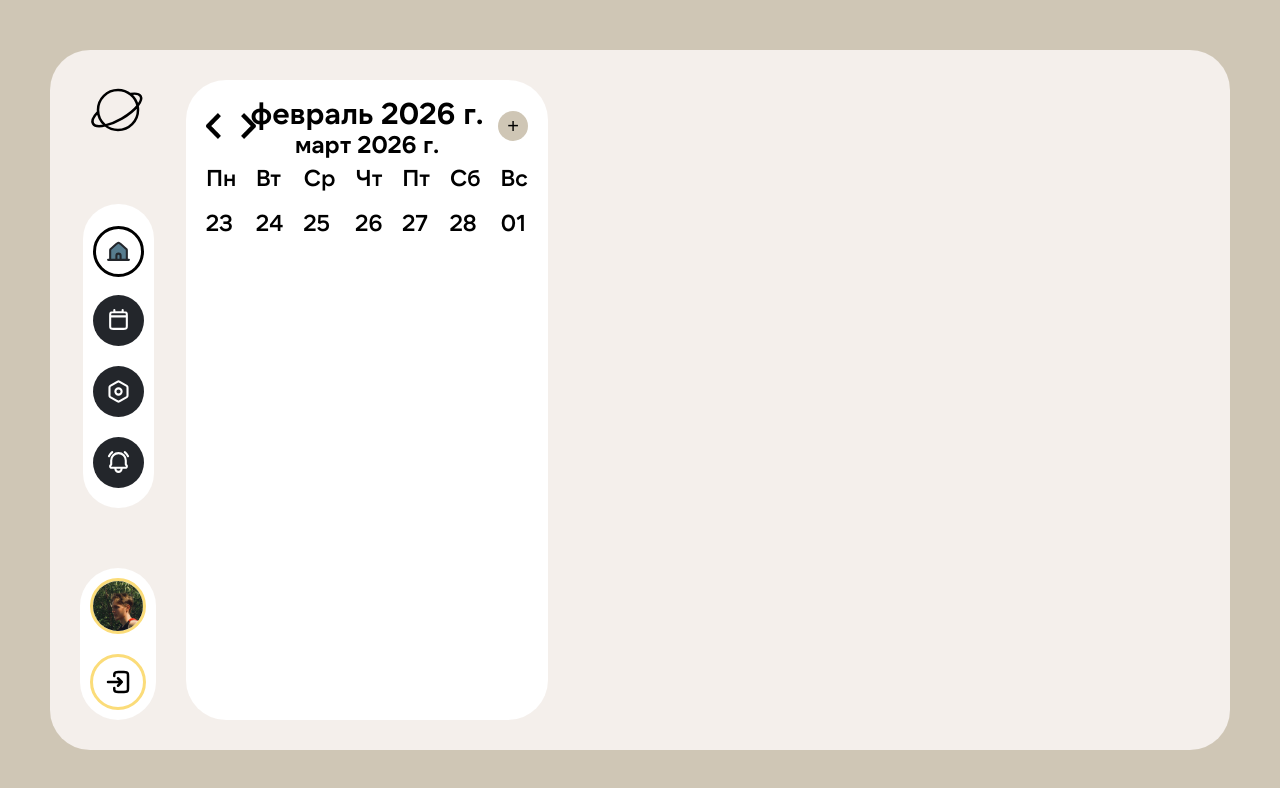
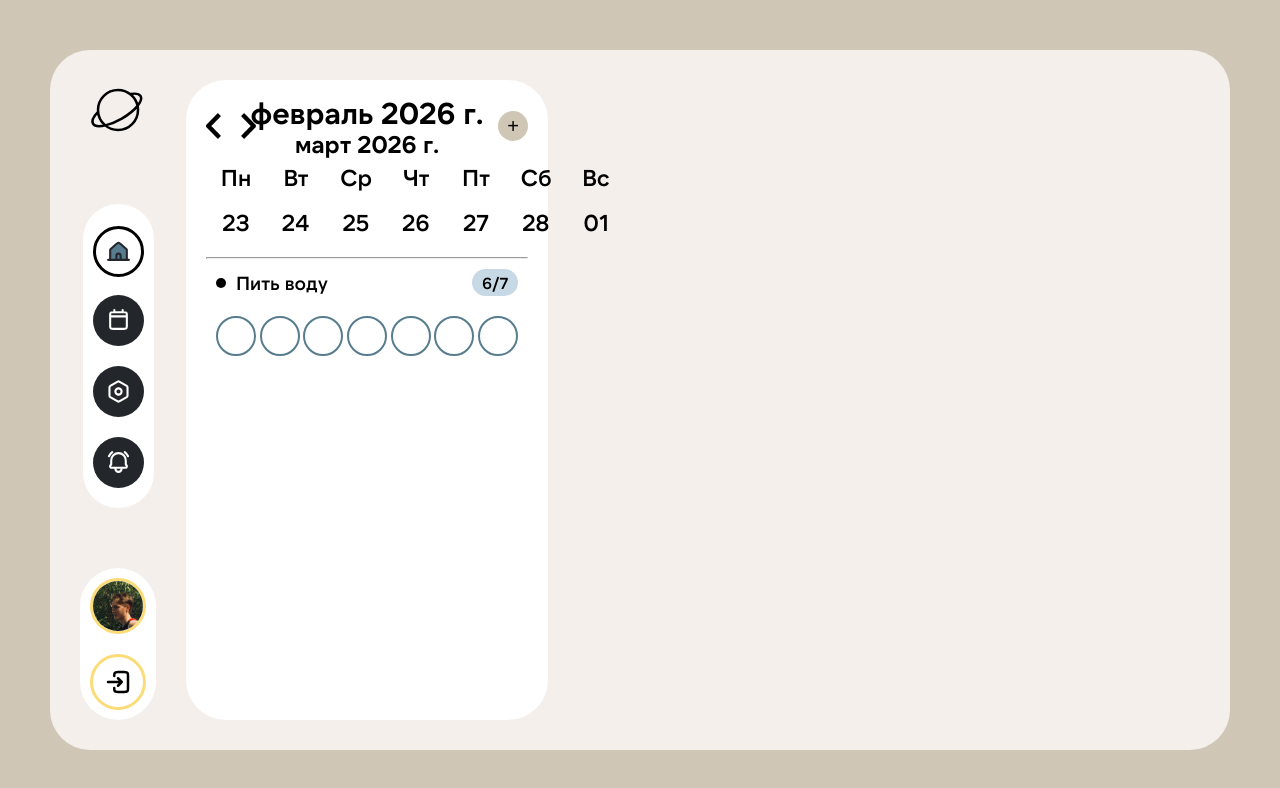
Before and after one commit to ManuW7/GoalTracker, a React (Vite) app in the folder Frontend/: page / in a window 1280 px wide. Shown: the top 788 px of the page. Built offline with nearby package versions, Linux system fonts and the light colour scheme; no server answers.

Commit message:
Create modal window for adding goals

```diff
--- /dev/null
+++ b/Frontend/src/components/GoalCheckbox.css
@@ -0,0 +1,28 @@
+.goalCheckbox .actionCheckMark {
+  border: 2px solid var(--teal);
+  width: 40px;
+  height: 40px;
+  border-radius: 50%;
+}
+
+.goalCheckbox .actionCheckMark:hover {
+  cursor: pointer;
+}
+
+.goalCheckbox .actionCheckMark.active {
+  background-color: #38d08e;
+  border-color: #38d08e;
+}
+
+.goalCheckbox .actionCheckMark.unactive {
+  background-color: transparent;
+}
+
+.goalCheckbox .actionCheckMark.unactive svg {
+  display: none;
+}
+
+.goalCheckbox .actionCheckMark svg {
+  width: 16px;
+  height: 9px;
+}
--- /dev/null
+++ b/Frontend/src/components/GoalCheckbox.tsx
@@ -0,0 +1,27 @@
+import "./GoalCheckbox.css";
+
+function GoalCheckbox() {
+  return (
+    <div className="goalCheckbox">
+      <button className="actionCheckMark unactive">
+        <svg
+          width="19"
+          height="12"
+          viewBox="0 0 19 12"
+          fill="none"
+          xmlns="http://www.w3.org/2000/svg"
+        >
+          <path
+            d="M1.5 4.77273L8.57692 10.5L17.5 1.5"
+            stroke="white"
+            strokeWidth="3"
+            strokeLinecap="round"
+            strokeLinejoin="round"
+          />
+        </svg>
+      </button>
+    </div>
+  );
+}
+
+export default GoalCheckbox;
--- /dev/null
+++ b/Frontend/src/components/GoalNote.css
@@ -0,0 +1,41 @@
+.goalNote {
+  padding: 10px;
+}
+
+.goalNote .infoHeader {
+  display: flex;
+  align-items: center;
+  justify-content: space-between;
+}
+
+.goalNote .infoHeader .goalNameWrapper {
+  display: flex;
+  align-items: center;
+}
+
+.goalNote .infoHeader .goalName {
+  font-family: "NTSomic";
+  font-size: 19px;
+  font-weight: 500;
+  margin-left: 10px;
+}
+
+.goalNote .goalColor {
+  height: 10px;
+  width: 10px;
+  border-radius: 50%;
+}
+
+.goalNote .goalStat {
+  background-color: var(--light-blue);
+  padding: 3px 10px;
+  border-radius: 40px;
+  font-family: "NTSomic";
+  font-weight: 500;
+}
+
+.weekActionsDiv {
+  display: flex;
+  justify-content: space-between;
+  margin-top: 20px;
+}
--- /dev/null
+++ b/Frontend/src/components/GoalNote.tsx
@@ -0,0 +1,30 @@
+import GoalCheckbox from "./GoalCheckbox";
+import "./GoalNote.css";
+
+function GoalNote() {
+  return (
+    <div className="goalNote">
+      <div className="infoHeader">
+        <div className="goalNameWrapper">
+          <div
+            className="goalColor"
+            style={{ backgroundColor: "#000000" }}
+          ></div>
+          <p className="goalName">Пить воду</p>
+        </div>
+        <div className="goalStat">{`6/7`}</div>
+      </div>
+      <div className="weekActionsDiv">
+        <GoalCheckbox></GoalCheckbox>
+        <GoalCheckbox></GoalCheckbox>
+        <GoalCheckbox></GoalCheckbox>
+        <GoalCheckbox></GoalCheckbox>
+        <GoalCheckbox></GoalCheckbox>
+        <GoalCheckbox></GoalCheckbox>
+        <GoalCheckbox></GoalCheckbox>
+      </div>
+    </div>
+  );
+}
+
+export default GoalNote;
--- /dev/null
+++ b/Frontend/src/components/ModalAddGoal.css
@@ -0,0 +1,87 @@
+.modalGoalsOutline {
+  background-color: rgba(128, 128, 128, 0.594);
+  position: absolute;
+  top: 0;
+  right: 0;
+  width: 100vw;
+  height: 100vh;
+  display: flex;
+  align-items: center;
+  justify-content: center;
+}
+
+.modalGoalsContent {
+  background-color: white;
+  border-radius: 25px;
+  padding: 25px 36px;
+  min-width: 400px;
+  font-family: "NTSomic";
+  font-size: 20px;
+}
+
+.modalGoalsContent .modalGoalsHeader {
+  display: flex;
+  flex-direction: row;
+  justify-content: space-between;
+  align-items: center;
+}
+
+.modalGoalsContent .modalGoalsHeader button {
+  display: flex;
+  background-color: transparent;
+  border: none;
+}
+
+.modalGoalsContent .modalGoalsHeader button:hover {
+  cursor: pointer;
+}
+
+.modalGoalsContent form {
+  margin-top: 30px;
+  display: flex;
+  flex-direction: column;
+  gap: 10px;
+}
+
+.modalGoalsContent form input {
+  width: 100%;
+  font-size: 15px;
+  padding: 10px 15px;
+  border-radius: 50px;
+  border: 2px solid #d0d0d0;
+}
+
+.modalGoalsContent form label:has(input[type="checkbox"]) {
+  display: flex;
+  align-items: center;
+  gap: 10px;
+}
+
+.modalGoalsContent form input[type="checkbox"] {
+  width: 20px;
+  height: 20px;
+  margin: 0;
+}
+
+.modalGoalsContent form label p {
+  margin-left: 10px;
+  font-size: 15px;
+  font-family: "NTSomic";
+  margin-bottom: 5px;
+}
+
+.modalGoalsContent form button {
+  margin-top: 20px;
+  background-color: var(--light-blue);
+  border: 1px solid transparent;
+  width: 100%;
+  font-size: 15px;
+  padding: 10px 15px;
+  border-radius: 50px;
+}
+
+.modalGoalsContent form button:hover {
+  cursor: pointer;
+  border: 1px solid black;
+  background-color: white;
+}
--- /dev/null
+++ b/Frontend/src/components/ModalAddGoal.tsx
@@ -0,0 +1,100 @@
+import { useState } from "react";
+import "./ModalAddGoal.css";
+
+interface ModalAddGoals {
+  setIsModalOpen: React.Dispatch<React.SetStateAction<boolean>>;
+}
+
+function ModalAddGoal({ setIsModalOpen }: ModalAddGoals) {
+  const today = new Date().toISOString().split("T")[0];
+  const [deadlinePresent, setDeadlinePresent] = useState<boolean>(false);
+
+  return (
+    <div className="modalGoalsOutline" onClick={() => setIsModalOpen(false)}>
+      <div className="modalGoalsContent" onClick={(e) => e.stopPropagation()}>
+        <div className="modalGoalsHeader">
+          <h2>Создать цель</h2>
+          <button onClick={() => setIsModalOpen(false)}>
+            <svg
+              width="26"
+              height="26"
+              viewBox="0 0 26 26"
+              fill="none"
+              xmlns="http://www.w3.org/2000/svg"
+            >
+              <path
+                d="M1.41406 1.41421L23.9141 23.9142"
+                stroke="black"
+                stroke-width="4"
+                stroke-linejoin="round"
+              />
+              <path
+                d="M23.9141 1.41421L1.41406 23.9142"
+                stroke="black"
+                stroke-width="4"
+                stroke-linejoin="round"
+              />
+            </svg>
+          </button>
+        </div>
+        <form action="">
+          <label htmlFor="goalName">
+            <p>Что будешь добиваться?</p>
+            <input
+              type="text"
+              placeholder="Название цели"
+              id="goalName"
+              required
+            />
+          </label>
+          <label htmlFor="goalDescription">
+            <p>Как будешь добиваться?</p>
+            <input
+              type="text"
+              placeholder="Описание цели"
+              id="goalDescription"
+              required
+            />
+          </label>
+          <label htmlFor="dateSet">
+            <p>Дата начала</p>
+            <input type="date" id="dateSet" defaultValue={today} required />
+          </label>
+          <label htmlFor="deadlinePresent">
+            <p>Будет дедлайн</p>
+            <input
+              type="checkbox"
+              id="deadlinePresent"
+              onChange={(e) => setDeadlinePresent(e.target.checked)}
+            />
+          </label>
+          {deadlinePresent ? (
+            <label htmlFor="dateDeadline">
+              <p>Дедлайн</p>
+              <input
+                type="date"
+                id="dateDeadline"
+                defaultValue={today}
+                required
+              />
+            </label>
+          ) : null}
+          {deadlinePresent ? (
+            <label htmlFor="isDaily">
+              <p>Обязательно делать ежедневно</p>
+              <input type="checkbox" id="isDaily" />
+            </label>
+          ) : null}
+          {deadlinePresent}
+          <label htmlFor="daysAmount">
+            <p>Сколько раз нужно позаниматься?</p>
+            <input type="number" id="daysAmount" required />
+          </label>
+          <button type="submit">Поехали!</button>
+        </form>
+      </div>
+    </div>
+  );
+}
+
+export default ModalAddGoal;
--- a/Frontend/src/components/WeekCalendar.css
+++ b/Frontend/src/components/WeekCalendar.css
@@ -104,4 +104,11 @@
   flex-direction: row;
   align-items: center;
   justify-content: space-between;
+  margin-bottom: 20px;
 }
+
+.weekDisplayDiv > * {
+  flex: 0 0 auto;
+  width: 60px;
+  text-align: center;
+}
--- a/Frontend/src/components/WeekCalendar.tsx
+++ b/Frontend/src/components/WeekCalendar.tsx
@@ -1,6 +1,9 @@
-import { useState } from "react";
+import { useEffect, useState } from "react";
 import "./WeekCalendar.css";
 import Day from "./Day.tsx";
+import GoalNote from "./GoalNote.tsx";
+import type { Goal } from "../data/data.ts";
+import ModalAddGoal from "./ModalAddGoal.tsx";
 
 function normalizeWeekDay(day: number) {
   if (day > 0) {
@@ -11,7 +14,10 @@ function normalizeWeekDay(day: number) {
 }
 
 function WeekCalendar() {
-  const [currentDate, setCurrentDate] = useState(new Date());
+  const [currentDate, setCurrentDate] = useState<Date>(new Date());
+  const [currentGoals, setCurrentGoals] = useState<Goal[]>([]);
+  const [modalOpen, setModalOpen] = useState<boolean>(false);
+
   const currentweekDay = normalizeWeekDay(currentDate.getDay());
   const mondayDate = new Date(currentDate);
   mondayDate.setHours(0, 0, 0, 0);
@@ -53,6 +59,10 @@ function WeekCalendar() {
     setCurrentDate(weekForward);
   }
 
+  function addNewGoal() {
+    setModalOpen(true);
+  }
+
   const week: Date[] = [];
 
   for (let i = 0; i < 7; i++) {
@@ -60,6 +70,14 @@ function WeekCalendar() {
     date.setDate(date.getDate() + i);
     week.push(date);
   }
+
+  useEffect(() => {
+    fetch("http://83.136.235.118:8000/goals")
+      .then((res) => res.json())
+      .then((data) => setCurrentGoals(data));
+
+    console.log(currentGoals);
+  }, []);
 
   return (
     <div className="weekCalendarDiv">
@@ -74,7 +92,9 @@ function WeekCalendar() {
             </h3>
           ))}
         </div>
-        <button className="addGoalButton">+</button>
+        <button className="addGoalButton" onClick={addNewGoal}>
+          +
+        </button>
         <div className="arrowButtonsDiv">
           <button onClick={scrollWeekBack}>
             <img src="./src/assets/arrow-left.png" alt="" />
@@ -90,6 +110,14 @@ function WeekCalendar() {
           <Day day={d} key={index}></Day>
         ))}
       </div>
+      <hr />
+
+      <div className="goalsConainer">
+        <GoalNote></GoalNote>
+      </div>
+      {modalOpen ? (
+        <ModalAddGoal setIsModalOpen={setModalOpen}></ModalAddGoal>
+      ) : null}
     </div>
   );
 }
```
Also changed, not shown: Frontend/src/data/data.ts (+13 -4 lines), Frontend/src/assets/X.svg (added), Frontend/src/assets/bird.svg (added).
